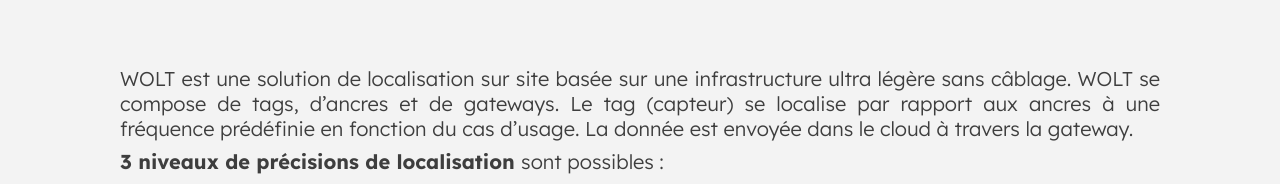
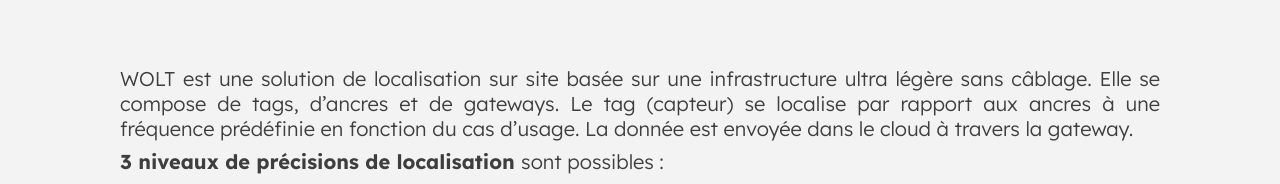
Before and after one commit to Laurading/wizzilab-website, a Next.js app: page /wolt in a window 1280 px wide. Shown: the part 609-793 px from the top of the page. Built offline with nearby package versions, Linux system fonts and the light colour scheme.

Commit message:
text correction

```diff
--- a/pages/wolt.jsx
+++ b/pages/wolt.jsx
@@ -13,7 +13,7 @@
                     <p>
                         WOLT est une solution de localisation sur site basée sur une infrastructure ultra
                         légère sans câblage.
-                        WOLT se compose de tags, d’ancres et de gateways. Le tag (capteur) se localise par rapport aux ancres à une fréquence prédéfinie en fonction du cas d’usage. La donnée est envoyée dans le cloud à travers la gateway.
+                        Elle se compose de tags, d’ancres et de gateways. Le tag (capteur) se localise par rapport aux ancres à une fréquence prédéfinie en fonction du cas d’usage. La donnée est envoyée dans le cloud à travers la gateway.
                     </p>
                     <p>
                         <span>3 niveaux de précisions de localisation </span>
```
